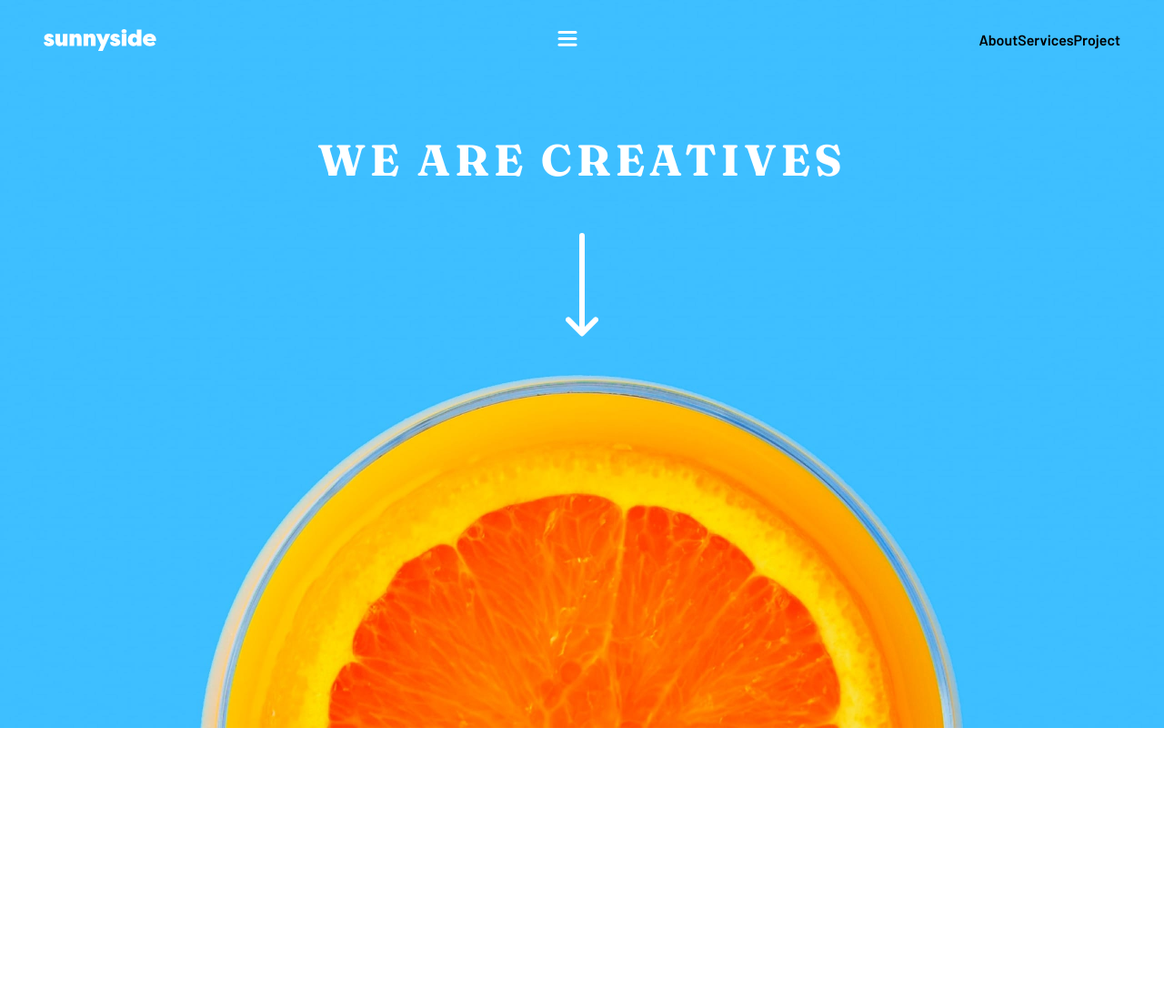
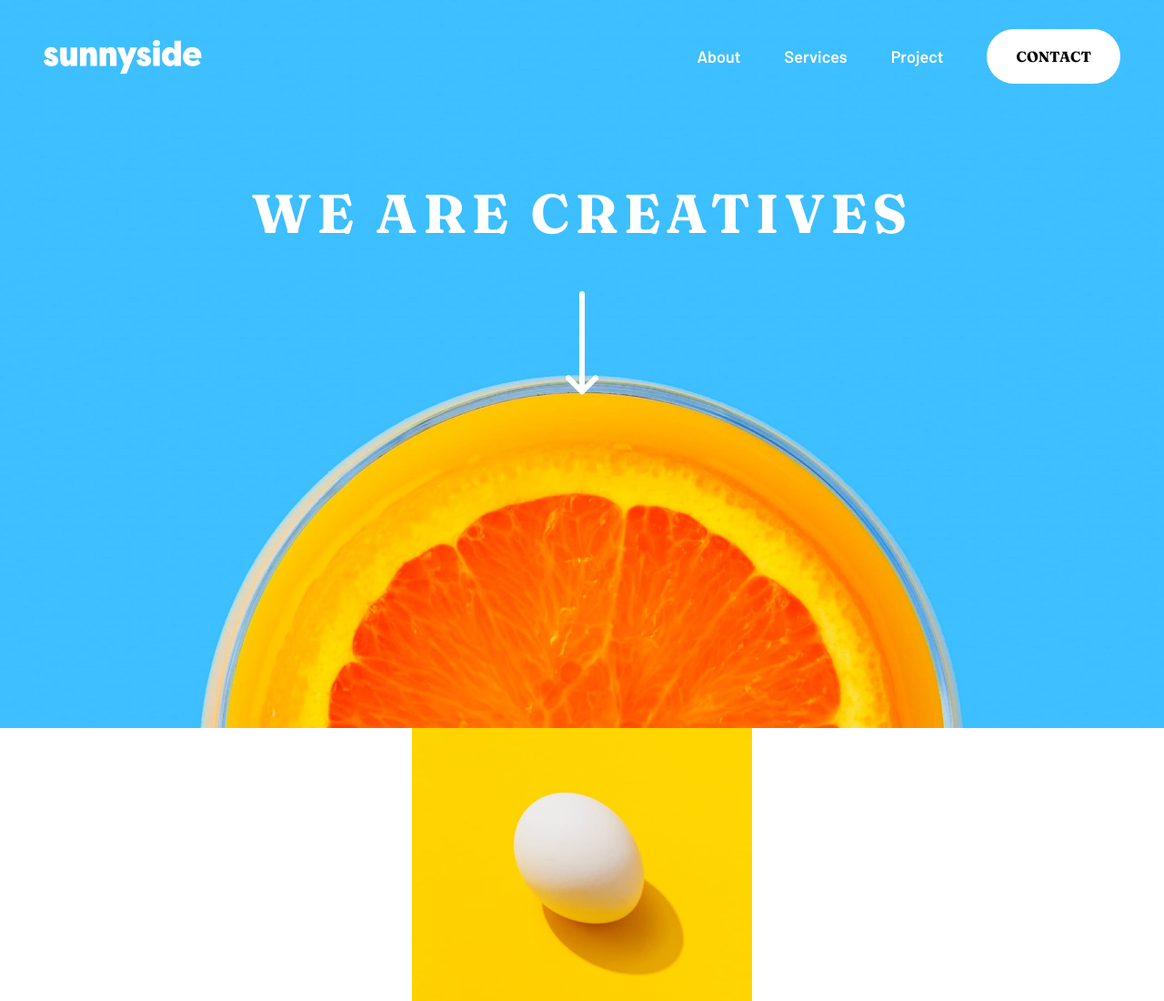
Before and after one commit to anttiromppanen/fm_sunnyside_agency, a React (Vite) app: page / in a window 1280 px wide. Shown: the top 1100 px of the page at 91% size. Before the commit the page ends 800 px from the top, so only its background shows below. Built offline with nearby package versions, Linux system fonts and the light colour scheme.

Commit message:
mobile brand section done

```diff
--- a/src/App.tsx
+++ b/src/App.tsx
@@ -1,9 +1,11 @@
+import BrandSection from "./components/BrandSection/BrandSection";
 import Header from "./components/Header/Header";
 
 function App() {
   return (
     <div className="w-full">
       <Header />
+      <BrandSection />
     </div>
   );
 }
--- /dev/null
+++ b/src/components/BrandSection/BrandItem.tsx
@@ -0,0 +1,30 @@
+import { ReactNode } from "react";
+
+const sizeStyles = {
+  sm: "min-h-[312px]",
+  md: "min-h-[438px]",
+  lg: "min-h-[600px]",
+};
+
+interface Props {
+  size: "sm" | "md" | "lg";
+  bgImageStyle?: string;
+  children?: ReactNode;
+}
+
+function BrandItem({ size, bgImageStyle, children }: Props) {
+  const baseStyles = "h-[1px] min-h-[312px] bg-contain bg-center bg-no-repeat";
+
+  return (
+    <div className={`${baseStyles} ${sizeStyles[size]} ${bgImageStyle}`}>
+      {children}
+    </div>
+  );
+}
+
+BrandItem.defaultProps = {
+  bgImageStyle: "",
+  children: undefined,
+};
+
+export default BrandItem;
--- /dev/null
+++ b/src/components/BrandSection/BrandSection.tsx
@@ -0,0 +1,57 @@
+import ImageBrandInformationCard from "./ImageBrandInformationCard";
+import PlainBrandInformationCard from "./PlainBrandInformationCard";
+import BrandItem from "./BrandItem";
+
+function BrandSection() {
+  return (
+    <div className="">
+      <BrandItem
+        size="sm"
+        bgImageStyle="bg-userYellowEggBgMobile md:bg-userYellowEggBgDesktop"
+      />
+      <BrandItem size="md" bgImageStyle="bg-userLightCardBgColor">
+        <PlainBrandInformationCard
+          heading="Transform your brand"
+          text="
+            We are a full-service creative agency specializing in helping brands grow fast.
+            Engage your clients through compelling visuals that do most of the marketing for you."
+        />
+      </BrandItem>
+      <BrandItem
+        size="sm"
+        bgImageStyle="bg-userRedGlassBgMobile md:bg-userRedGlassBgDesktop"
+      />
+      <BrandItem size="md" bgImageStyle="bg-userLightCardBgColor">
+        <PlainBrandInformationCard
+          buttonColor="red"
+          heading="Stand out to the right audience"
+          text="
+            Using a collaborative formula of designers, researchers, photographers, videographers,
+            and copywriters, we’ll build and extend your brand in digital places."
+        />
+      </BrandItem>
+      <BrandItem
+        size="lg"
+        bgImageStyle="bg-userGraphicDesignBgMobile md:bg-userGraphicDesignBgDesktop"
+      >
+        <ImageBrandInformationCard
+          textColor="graphic"
+          heading="Graphic Design"
+          text="Great design makes you memorable. We deliver artwork that underscores your brand message and captures potential clients’ attention."
+        />
+      </BrandItem>
+      <BrandItem
+        size="lg"
+        bgImageStyle="bg-userPhotographyBgMobile md:bg-userPhotographyBgDesktop"
+      >
+        <ImageBrandInformationCard
+          textColor="photography"
+          heading="Photography"
+          text="Increase your credibility by getting the most stunning, high-quality photos that improve your business image."
+        />
+      </BrandItem>
+    </div>
+  );
+}
+
+export default BrandSection;
--- /dev/null
+++ b/src/components/BrandSection/ImageBrandInformationCard.tsx
@@ -0,0 +1,25 @@
+const textColorStyles = {
+  graphic: "text-userGraphicDesignText",
+  photography: "text-userPhotographyText",
+};
+
+interface Props {
+  heading: string;
+  text: string;
+  textColor: "graphic" | "photography";
+}
+
+function ImageBrandInformationCard({ heading, text, textColor }: Props) {
+  const finalTextStyles = `text-center ${textColorStyles[textColor]}`;
+
+  return (
+    <section
+      className={`flex h-full flex-col justify-end px-4 pb-14 ${finalTextStyles}`}
+    >
+      <h2 className="font-userHeading text-3xl font-black">{heading}</h2>
+      <p className="mt-8">{text}</p>
+    </section>
+  );
+}
+
+export default ImageBrandInformationCard;
--- /dev/null
+++ b/src/components/BrandSection/PlainBrandInformationCard.tsx
@@ -0,0 +1,42 @@
+const buttonStyles = {
+  yellow: "bg-userYellow",
+  red: "bg-userRed",
+};
+
+interface Props {
+  heading: string;
+  text: string;
+  buttonColor?: "yellow" | "red";
+}
+
+function PlainBrandInformationCard({
+  heading,
+  text,
+  buttonColor = "yellow",
+}: Props) {
+  const baseButtonStyles = `
+    absolute bottom-0 left-1/2 h-2 w-[110%] -translate-x-1/2 rounded-full opacity-40
+    ${buttonStyles[buttonColor]}`;
+
+  return (
+    <section className="z-50 flex min-h-full flex-col items-center justify-center px-6 text-center">
+      <h2 className="font-userHeading text-3xl font-black text-userDarkHeadingColor">
+        {heading}
+      </h2>
+      <p className="mt-10 text-userTextColor">{text}</p>
+      <button
+        type="button"
+        className="relative mt-14 font-userHeading font-black tracking-wider text-userDarkHeadingColor"
+      >
+        <p className="relative z-10">LEARN MORE</p>
+        <div className={baseButtonStyles} />
+      </button>
+    </section>
+  );
+}
+
+PlainBrandInformationCard.defaultProps = {
+  buttonColor: "yellow",
+};
+
+export default PlainBrandInformationCard;
--- a/src/components/Header/Header.tsx
+++ b/src/components/Header/Header.tsx
@@ -10,8 +10,8 @@ function Header() {
       bg-no-repeat px-6 md:min-h-screen md:bg-userHeaderBgDesktop md:px-12"
     >
       <Navbar />
-      <div className="mt-24 flex flex-col items-center gap-y-14 text-center">
-        <h1 className="font-userHeading text-5xl font-bold tracking-[.1em] text-white">
+      <div className="mt-24 flex flex-col items-center gap-y-14 text-center md:mt-28">
+        <h1 className="font-userHeading text-5xl font-bold tracking-[.1em] text-white md:text-6xl">
           WE ARE CREATIVES
         </h1>
         <motion.img
@@ -26,6 +26,7 @@ function Header() {
             repeatDelay: 2,
             delay: 1,
           }}
+          className="select-none"
         />
       </div>
     </header>
--- a/src/components/Header/MobileMenuToggle.tsx
+++ b/src/components/Header/MobileMenuToggle.tsx
@@ -15,7 +15,7 @@ export function Path(props: MotionProps & { d?: string }) {
 
 function MobileMenuToggle({ setOpen }: { setOpen: () => void }) {
   return (
-    <button type="button" onClick={setOpen}>
+    <button type="button" onClick={setOpen} className="md:hidden">
       <svg width="23" height="23" viewBox="0 0 23 23">
         <Path
           variants={{
--- a/src/components/Header/MobileNav.tsx
+++ b/src/components/Header/MobileNav.tsx
@@ -1,4 +1,5 @@
 import { motion } from "framer-motion";
+import StyledButton from "../StyledButton";
 
 function MobileNav() {
   return (
@@ -30,12 +31,7 @@ function MobileNav() {
           <button type="button">Projects</button>
         </li>
         <li>
-          <button
-            type="button"
-            className="rounded-full bg-userYellow px-8 py-4 font-userHeading text-[1rem] text-black"
-          >
-            CONTACT
-          </button>
+          <StyledButton color="yellow" text="CONTACT" />
         </li>
       </ul>
     </motion.nav>
--- a/src/components/Header/Navbar.tsx
+++ b/src/components/Header/Navbar.tsx
@@ -3,6 +3,7 @@ import { useState } from "react";
 import logo from "../../assets/images/logo.svg";
 import MobileMenuToggle from "./MobileMenuToggle";
 import MobileNav from "./MobileNav";
+import StyledButton from "../StyledButton";
 
 function Navbar() {
   const [isOpen, setIsOpen] = useState(false);
@@ -12,13 +13,13 @@ function Navbar() {
   return (
     <motion.div
       animate={isOpen ? "open" : "closed"}
-      className="relative flex justify-between pt-8"
+      className="relative flex flex-wrap items-center justify-between pt-8"
     >
-      <img src={logo} alt="Logo" />
+      <img src={logo} alt="Logo" className="md:h-[37px] md:w-[174px]" />
       <MobileMenuToggle setOpen={handleMenuClick} />
       {isOpen && <MobileNav />}
       <nav className="hidden md:block">
-        <ul className="flex">
+        <ul className="flex items-center gap-x-12 text-lg text-white">
           <li>
             <button type="button">About</button>
           </li>
@@ -28,6 +29,9 @@ function Navbar() {
           <li>
             <button type="button">Project</button>
           </li>
+          <li>
+            <StyledButton color="white" text="CONTACT" />
+          </li>
         </ul>
       </nav>
     </motion.div>
--- /dev/null
+++ b/src/components/StyledButton.tsx
@@ -0,0 +1,22 @@
+const colorStyles = {
+  yellow: "bg-userYellow",
+  white: "bg-white",
+};
+
+interface Props {
+  text: string;
+  color: "yellow" | "white";
+}
+
+function StyledButton({ text, color }: Props) {
+  const baseStyles =
+    "rounded-full px-8 py-4 font-userHeading text-[1rem] text-black";
+
+  return (
+    <button type="button" className={`${baseStyles} ${colorStyles[color]}`}>
+      {text}
+    </button>
+  );
+}
+
+export default StyledButton;
--- a/tailwind.config.js
+++ b/tailwind.config.js
@@ -24,6 +24,7 @@ export default {
         userLightCardBgColor: "hsl(26, 100%, 99%)",
         userGrayHeadingColor: "hsl(210, 4%, 67%)",
         userTextColor: "hsl(251, 4%, 50%)",
+        userWhite50Alpha: "hsla(0, 0%, 100%, 0.3)",
       },
       backgroundImage: {
         userHeaderBgMobile: "url('/mobile/image-header.jpg')",
```
